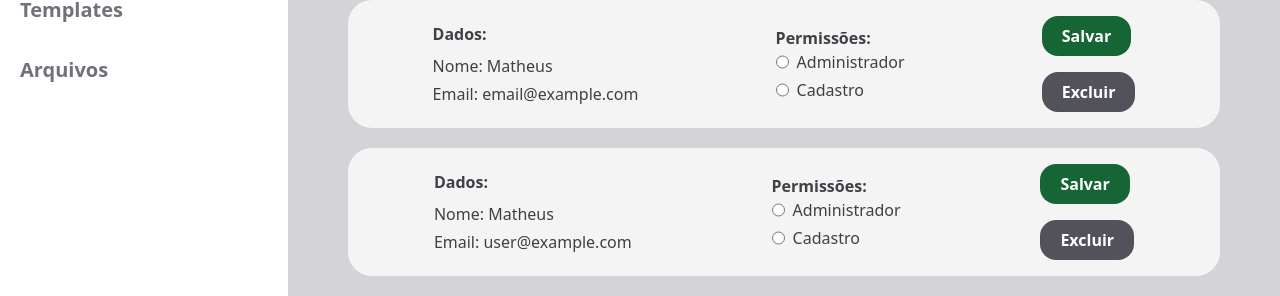
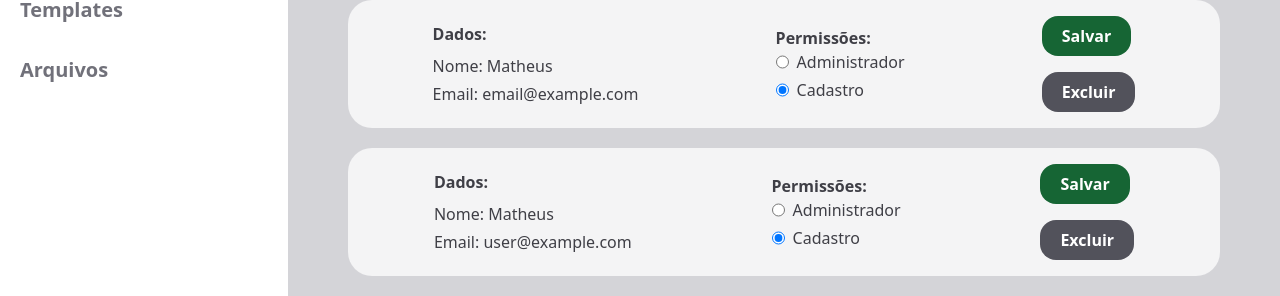
Before and after one commit to MatheusSouSoa/be_A_ba, a Next.js app in the folder front-end/: page /admin/usuarios/editar-usuario in a window 1280 px wide. Shown: the part 260-556 px from the top of the page. Built offline with nearby package versions, Linux system fonts and the light colour scheme.

Commit message:
correcao bug radio

```diff
--- a/front-end/src/components/content/users/editar-usuarios/card-usuario/CardUsuario.tsx
+++ b/front-end/src/components/content/users/editar-usuarios/card-usuario/CardUsuario.tsx
@@ -45,6 +45,7 @@ export default function CardUsuario({id, nome, email, isadmin} : UsuariosCardPro
                         <input
                             className="cursor-pointer"
                             type="radio"
+                            checked={!isAdmin}
                             name={"adminStatus"+id}
                             value="cadastro"
                             onChange={handleRadioChange}
```
